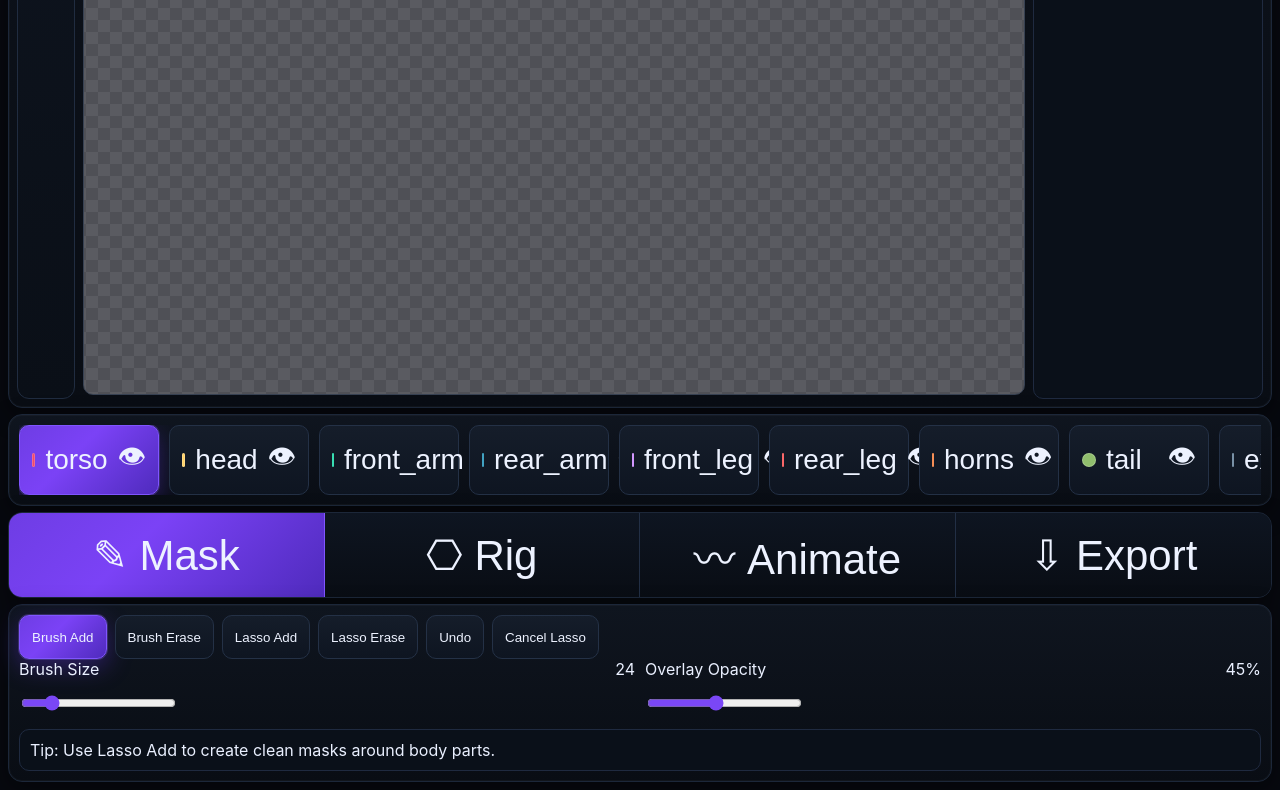
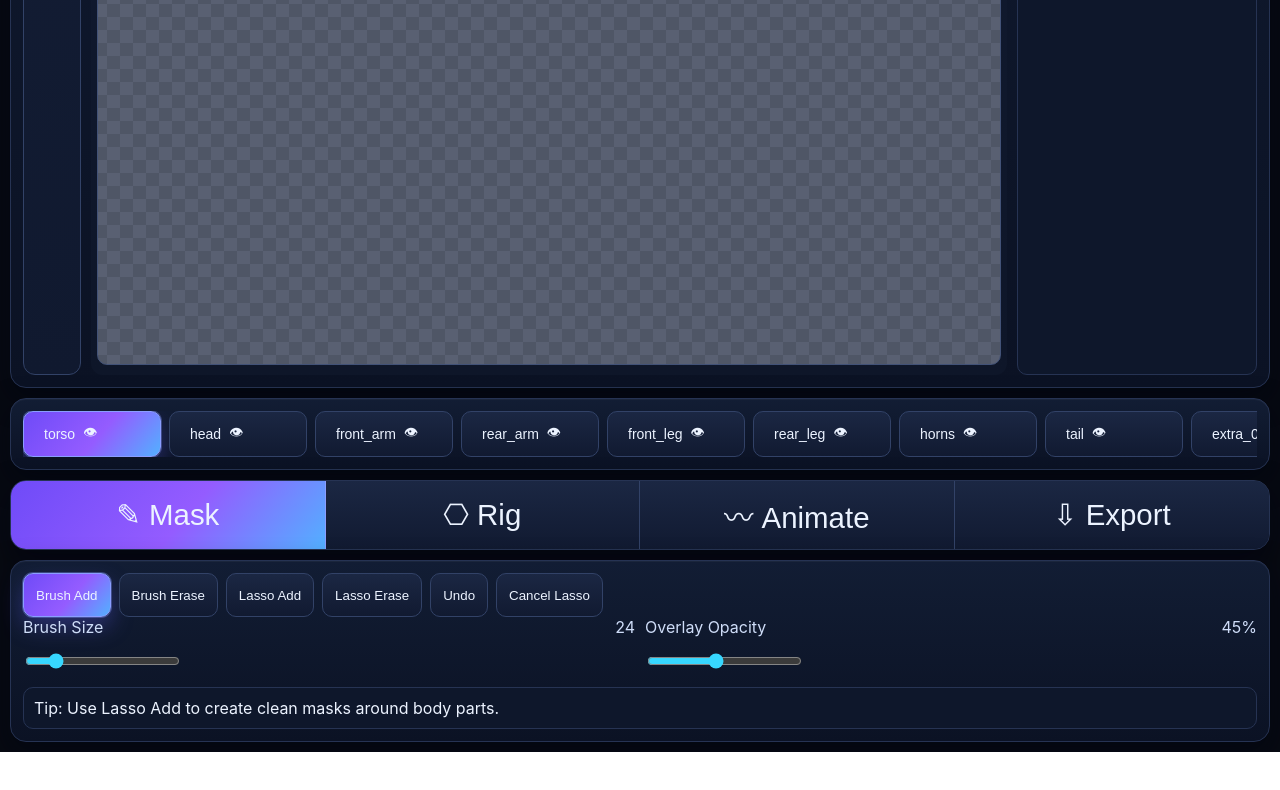
Before and after one commit to Herbachino1776/sprite-rig-lab, a website built with Vite: page index.html in a window 1280 px wide. Shown: the part 715-1505 px from the top of the page. After the commit the page ends 1467 px from the top, so only its background shows below. Built offline with nearby package versions, Linux system fonts and the light colour scheme.

Commit message:
Restyle UI shell to match premium dark mockup

```diff
--- a/src/styles.css
+++ b/src/styles.css
@@ -1,69 +1,91 @@
 :root {
-  font-family: Inter, system-ui, sans-serif;
-  color: #eaf0ff;
-  background: radial-gradient(circle at 10% -30%, #40207e 0%, #0b0e15 40%, #06080d 100%);
-  --panel: #0b1017;
-  --panel-soft: #111824;
-  --line: #1d2637;
-  --accent: #7a47f6;
+  --bg-0: #070a12;
+  --bg-1: #0b1020;
+  --bg-2: #111a2f;
+  --panel: #0f172a;
+  --panel-soft: #121d34;
+  --panel-strong: #0b1224;
+  --line: #263353;
+  --line-soft: #324267;
+  --text: #ecf3ff;
+  --text-dim: #9baecc;
+  --accent: #8a5cff;
+  --accent-cyan: #37d7ff;
+  --success: #6cecb2;
+  --danger: #ff7a95;
+  --radius-lg: 16px;
+  --radius-md: 12px;
+  --radius-sm: 10px;
+  --shadow-panel: 0 10px 28px rgba(2, 5, 16, 0.62), inset 0 1px 0 rgba(255, 255, 255, 0.04);
 }
 * { box-sizing: border-box; user-select: none; -webkit-user-select: none; -webkit-touch-callout: none; }
-html, body { margin: 0; background: #07090f; overscroll-behavior: none; }
-#app { max-width: 1420px; margin: 0 auto; padding: 8px; }
-.shell { display: flex; flex-direction: column; gap: 6px; }
+html, body {
+  margin: 0;
+  color: var(--text);
+  background: radial-gradient(1200px 500px at 18% -10%, #412282 0%, #151b33 45%, #070a12 85%);
+  overscroll-behavior: none;
+  font-family: Inter, system-ui, sans-serif;
+}
+#app { max-width: 1440px; margin: 0 auto; padding: 10px; }
+.shell { display: flex; flex-direction: column; gap: 10px; }
 .panel {
-  background: linear-gradient(180deg, #0f151f 0%, #090d14 100%);
-  border: 1px solid #1c2739;
-  border-radius: 14px;
-  box-shadow: 0 8px 24px rgba(0,0,0,.4), inset 0 0 0 1px rgba(255,255,255,.03);
-  padding: 10px;
+  background: linear-gradient(180deg, var(--panel-soft), var(--panel-strong));
+  border: 1px solid var(--line);
+  border-radius: var(--radius-lg);
+  box-shadow: var(--shadow-panel);
+  padding: 12px;
 }
-.topBar { display: grid; grid-template-columns: 1fr 1.3fr auto; align-items: center; gap: 10px; }
-.brandBlock h1 { margin: 0; color: #f4f7ff; letter-spacing: .02em; font-size: 40px; font-weight: 800; }
-.projectButtons { display: grid; grid-template-columns: repeat(3, minmax(130px,1fr)); gap: 8px; }
-.savedCluster { display: flex; flex-direction: column; align-items: flex-end; gap: 5px; }
-.status { margin: 0; font-size: 12px; color: #9fb0cb; }
-.status.error { color: #ff8f9d; }
-.statusRow { display: flex; align-items: center; gap: 28px; color: #c5d0e6; font-size: 30px; font-weight: 500; }
-.savedBadge { color: #b3ffd0; background: rgba(19, 66, 34, .4); border: 1px solid #2f6e48; border-radius: 999px; padding: 8px 14px; font-size: 18px; }
-.settingsStub { margin-left: auto; opacity: .8; }
-.workspaceShell { display: grid; grid-template-columns: 58px minmax(0,1fr) 230px; gap: 8px; padding: 8px; }
-.zoomRail, .inspector { background: linear-gradient(180deg, #101723, #0a0f17); border: 1px solid #202c40; border-radius: 12px; }
-.zoomRail { display: flex; flex-direction: column; align-items: center; justify-content: center; gap: 18px; }
-.workspaceArea { touch-action: none; }
-canvas { width: 100%; background: repeating-conic-gradient(#4f5056 0% 25%, #5a5b61 0% 50%) 50% / 24px 24px; border: 1px solid #374152; border-radius: 10px; }
-.inspector { padding: 12px; font-size: 14px; color: #c7d0e2; }
-.partChipsWrap { padding: 10px; }
-.partChips { display: flex; gap: 10px; overflow-x: auto; }
-.partChip { min-width: 140px; font-size: 28px; display: flex; align-items: center; gap: 10px; }
-.partChip .partName { flex: 1; text-align: left; }
-.partChip .swatch { width: 14px; height: 14px; border-radius: 999px; border: 1px solid rgba(255,255,255,.2); }
-.modeTabs { display: grid; grid-template-columns: repeat(4,1fr); gap: 0; padding: 0; overflow: hidden; }
-.modeTabs button { border-radius: 0; border: 0; border-right: 1px solid #222f45; min-height: 84px; font-size: 42px; background: linear-gradient(180deg,#0e1521,#090d14); }
+.topBar { display: grid; grid-template-columns: 1fr 1.2fr auto; gap: 12px; align-items: center; }
+.brandBlock h1 { margin: 0; font-size: clamp(26px, 3.2vw, 40px); letter-spacing: .03em; }
+.projectButtons { display: grid; grid-template-columns: repeat(3, minmax(120px,1fr)); gap: 8px; }
+.savedCluster { display: flex; flex-direction: column; align-items: flex-end; gap: 6px; }
+.savedBadge { color: #d9ffea; background: rgba(22,87,57,.4); border: 1px solid #2f7c53; border-radius: 999px; padding: 8px 14px; font-size: 14px; }
+.status { margin: 0; font-size: 12px; color: var(--text-dim); }
+.status.error { color: var(--danger); }
+.statusRow { display: flex; gap: 20px; flex-wrap: wrap; font-size: 15px; color: #c6d6f7; }
+.settingsStub { margin-left: auto; }
+.workspaceShell { display: grid; grid-template-columns: 58px minmax(0,1fr) 240px; gap: 10px; }
+.zoomRail,.inspector { border: 1px solid var(--line-soft); border-radius: var(--radius-md); background: linear-gradient(180deg,#151f37,#10192f); }
+.zoomRail { display: flex; flex-direction: column; justify-content: center; align-items: center; gap: 12px; }
+.workspaceArea { padding: 6px; border-radius: var(--radius-md); background: linear-gradient(180deg,#121c33,#0e1629); }
+canvas { width: 100%; border: 1px solid #425277; border-radius: var(--radius-sm); background: repeating-conic-gradient(#4f5666 0% 25%, #596072 0% 50%) 50% / 26px 26px; }
+.inspector { padding: 12px; color: #ccdaf6; }
+.partChips { display: flex; gap: 8px; overflow-x: auto; }
+.partChip { min-width: 138px; display: flex; gap: 8px; align-items: center; font-size: 14px; }
+.modeTabs { display: grid; grid-template-columns: repeat(4,1fr); padding: 0; overflow: hidden; }
+.modeTabs button { min-height: 68px; border-radius: 0; border: 0; border-right: 1px solid var(--line-soft); font-size: clamp(18px,2.3vw,30px); }
 .modeTabs button:last-child { border-right: 0; }
 .modeControls { display: flex; flex-direction: column; gap: 10px; }
-.segmented, .row { display: flex; flex-wrap: wrap; gap: 8px; }
+.segmented,.row { display: flex; flex-wrap: wrap; gap: 8px; }
 .controlGrid { display: grid; grid-template-columns: repeat(2,minmax(0,1fr)); gap: 10px; }
-button, input, select, .fileLabel {
-  min-height: 44px; border-radius: 10px; border: 1px solid #243146; color: #edf2ff;
-  background: linear-gradient(180deg, #151d2a, #0e1521); padding: 10px 12px;
+button,input,select,.fileLabel {
+  min-height: 44px;
+  border-radius: var(--radius-sm);
+  border: 1px solid var(--line-soft);
+  color: var(--text);
+  background: linear-gradient(180deg,#1b2743,#111a31);
+  padding: 10px 12px;
 }
-button.active, button.primary, .fileLabel.primary { background: linear-gradient(135deg, #6e3de4, #7b42f6 40%, #4f2bbd); border-color: #8055ff; box-shadow: 0 0 0 1px rgba(147,112,255,.25), 0 8px 24px rgba(86,46,198,.45); }
+button:hover,.fileLabel:hover { border-color: #5f6f96; }
+button.active,button.primary,.fileLabel.primary {
+  background: linear-gradient(130deg, #6f4bf8 0%, #945cff 55%, #36d5ff 120%);
+  border-color: #8a9dff;
+  box-shadow: 0 0 0 1px rgba(131,151,255,.35), 0 10px 22px rgba(75,76,196,.45);
+}
 .fileLabel { display: flex; align-items: center; justify-content: center; }
 .fileLabel input { display: none; }
-label { display: flex; flex-direction: column; gap: 4px; }
+label { display: flex; flex-direction: column; gap: 4px; color: #cfddf8; }
 .compactSlider label { flex-direction: row; justify-content: space-between; }
-.tipLine, .partInfo, .transformPanel, .autoRigPanel, pre, .previewPanel { background: #0a1019; border: 1px solid #1f2a40; border-radius: 10px; padding: 10px; }
-.shellError { border: 1px solid #ff4a67; background: #4d1420; color: #ffcad4; border-radius: 8px; padding: 8px; }
-input[type="range"] { accent-color: var(--accent); }
+.tipLine,.partInfo,.transformPanel,.autoRigPanel,pre,.previewPanel,details { background: #0e172b; border: 1px solid var(--line); border-radius: var(--radius-sm); padding: 10px; }
+.shellError { border: 1px solid #ff5077; background: #3a1220; color: #ffd3df; border-radius: var(--radius-sm); padding: 8px; }
+input[type="range"] { accent-color: var(--accent-cyan); }
 @media (max-width: 980px) {
+  #app { padding: 8px; }
   .topBar { grid-template-columns: 1fr; }
-  .brandBlock h1 { font-size: 30px; }
-  .projectButtons { grid-template-columns: 1fr 1fr 1fr; }
-  .statusRow { flex-wrap: wrap; font-size: 16px; gap: 12px; }
+  .projectButtons { grid-template-columns: 1fr; }
   .workspaceShell { grid-template-columns: 1fr; }
-  .zoomRail, .inspector { display: none; }
-  .partChip { font-size: 18px; min-width: 120px; }
-  .modeTabs button { font-size: 24px; min-height: 56px; }
+  .zoomRail,.inspector { display: none; }
+  .statusRow { gap: 10px; font-size: 14px; }
+  .modeTabs button { min-height: 56px; }
   .controlGrid { grid-template-columns: 1fr; }
 }
```
